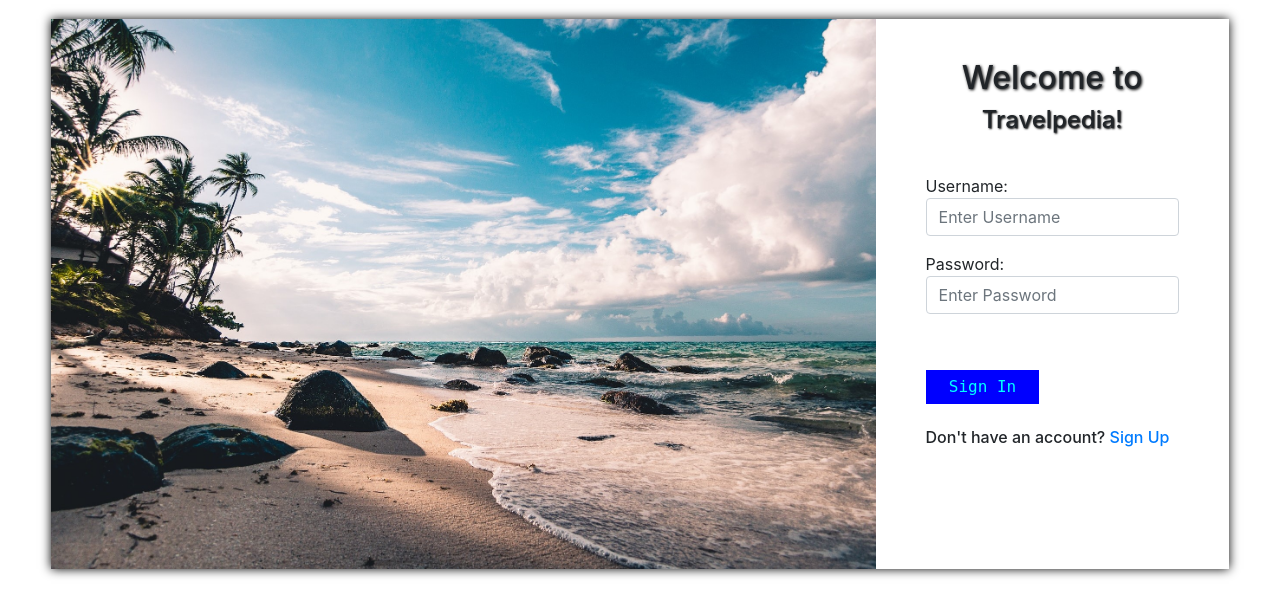
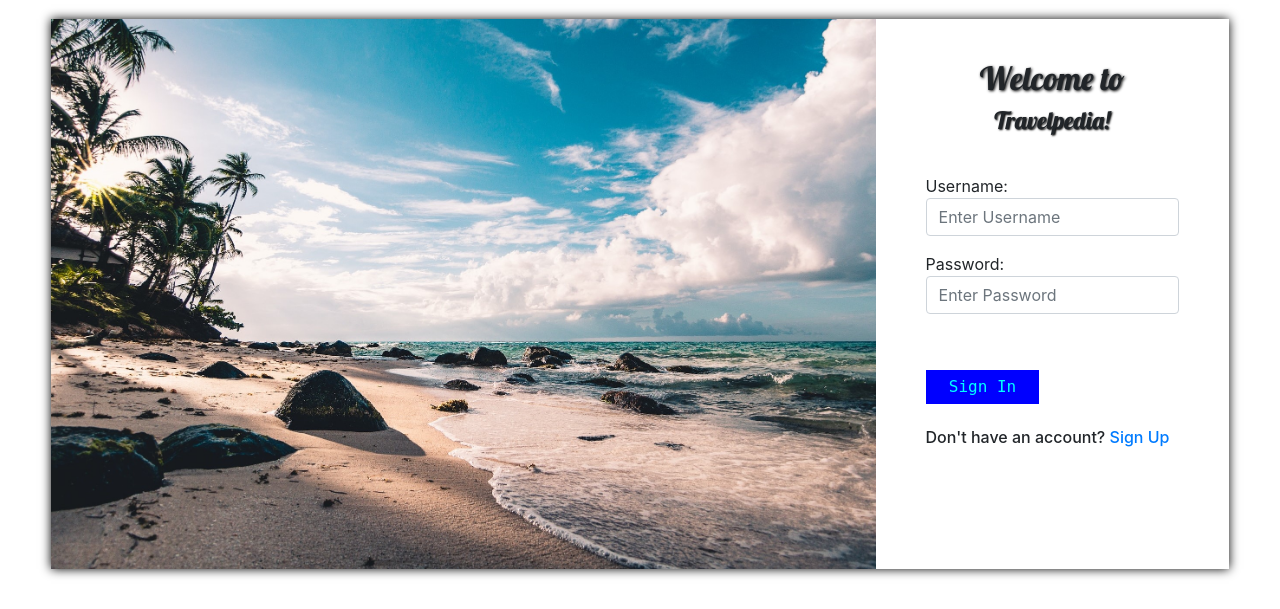
Before and after one commit to mayankR1999/travelpedia, a Django app: page /accounts/login in a window 1280 px wide. Shown: the top 609 px of the page. Run offline with Django 3.2, Linux system fonts and the light colour scheme; some libraries are stand-ins or nearby versions.

Commit message:
Added Google fonts to some pages.

```diff
--- a/templates/home.html
+++ b/templates/home.html
@@ -3,7 +3,7 @@
 {% block content %}
 
 <div class="container mycontainer">
-    <h1 style="color: blue; font-family: Lobster; font-size: 60px;">travelpedia</h1><br><br>
+    <h1 style="color: blue; font-family: Lobster; font-size: 60px; text-shadow: 1px 2px 3px;">travelpedia</h1><br><br>
     <a class="btn btn-primary link" href = "accounts/login">Login</a><br><br><br>
     <h6>Don't have an account? <a href="{% url 'register' %}">Sign Up</a></h6><br>
     <h6>Contact us | About</h6>
--- a/templates/login.html
+++ b/templates/login.html
@@ -5,8 +5,8 @@
     <div class="outer-box-registration-page">
         <img src = "/static/pictures/login.jpg" width="70%" height="100%"/>
         <div class="my-form-container">
-            <h2 style="text-align: center; text-shadow: 1px 1px 3px black;">Welcome to</h2>
-            <h4 style="text-align: center; margin-bottom:40px; text-shadow: 1px 1px 2px black;">Travelpedia!</h4>
+            <h2 style="text-align: center; text-shadow: 1px 1px 3px black; font-family:lobster;">Welcome to</h2>
+            <h4 style="text-align: center; margin-bottom:40px; text-shadow: 1px 1px 2px black; font-family:lobster;">Travelpedia!</h4>
             <form action='login' method='POST'>
                 {% csrf_token %}
                 Username:
--- a/templates/register.html
+++ b/templates/register.html
@@ -4,7 +4,7 @@
     <div class="outer-box-registration-page">
         <img src = "/static/pictures/registration.jpg" width="70%" height="100%"/>
         <div class="my-form-container">
-            <h1 style="font-family: monospace; margin-bottom:20px; text-shadow: 1px 1px 3px black;">Sign Up</h1>
+            <h1 style="font-family: monospace; margin-bottom:20px; text-shadow: 1px 1px 3px black; font-family:lobster;">Sign Up</h1>
             <form action = "register" method="POST">
                 {% csrf_token %}
                     <span class="registration-entries">First Name</span>
```
